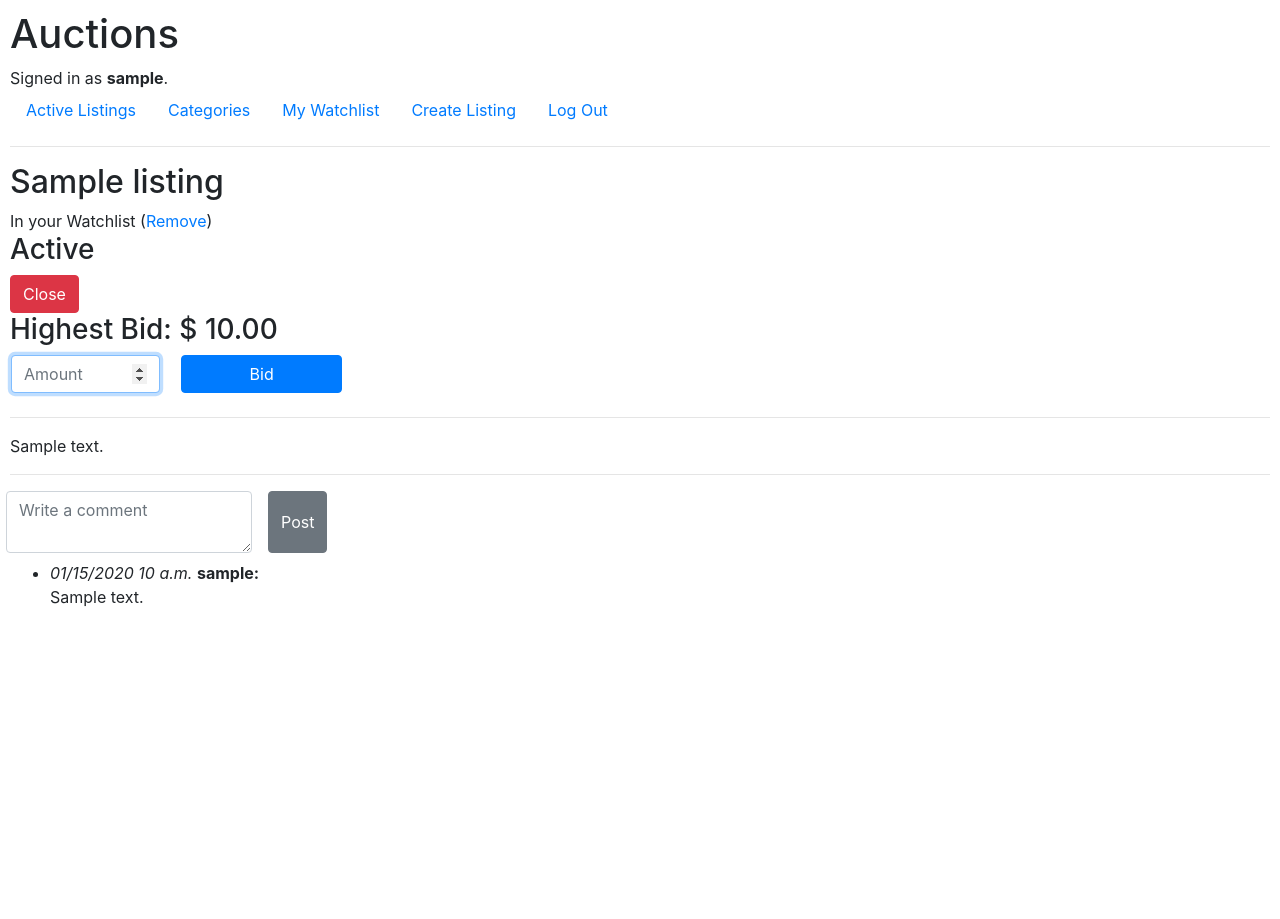
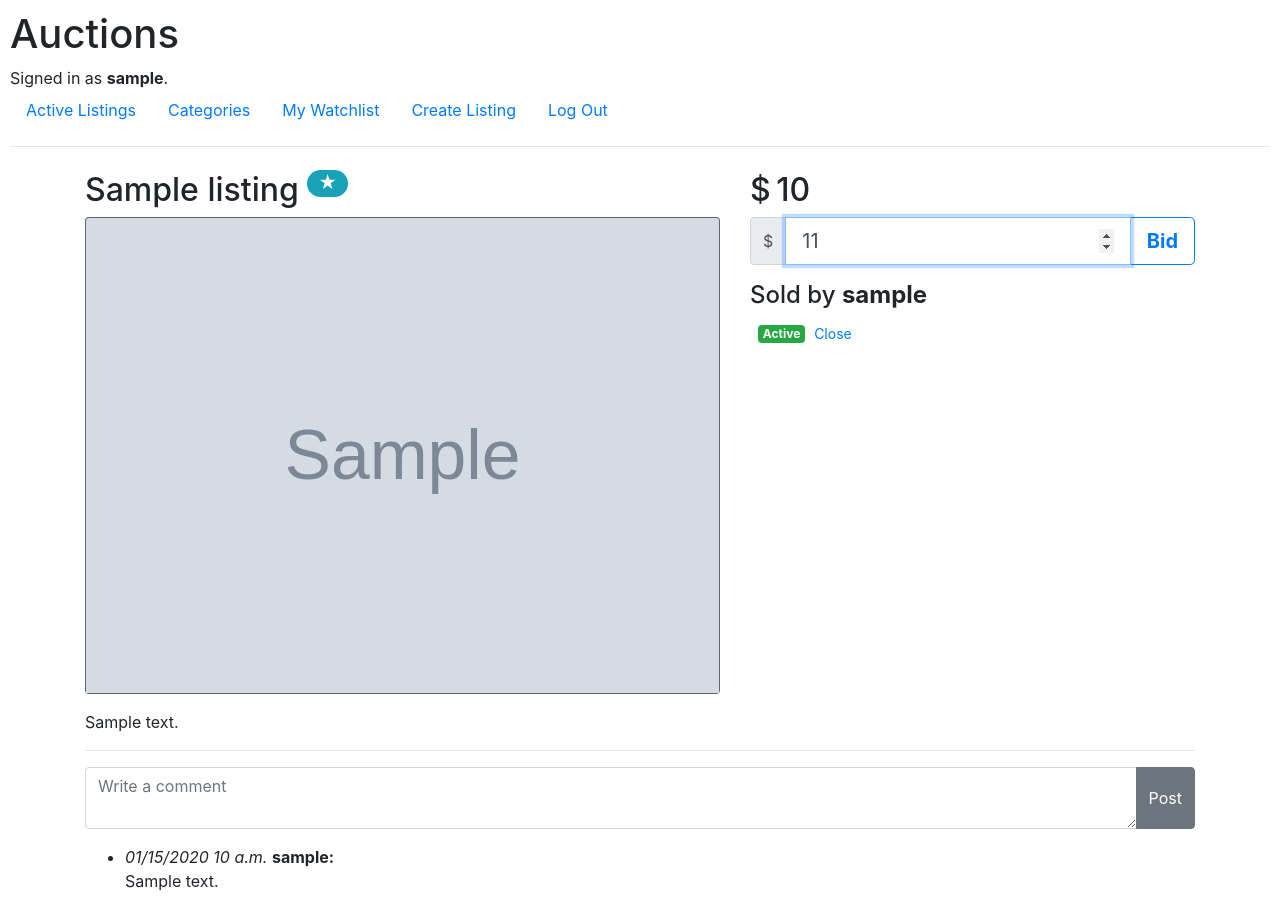
Before and after one commit to mikekurkin/cs50w, a Django app: page /listing/1 in a window 1280 px wide. Before the commit the page ends 607 px from the top, so only its background shows below. Run offline with Django 3.2, Linux system fonts and the light colour scheme; a user stored in the database is signed in; tables that the repository leaves empty hold one stand-in row (values such as "Sample post"); grey boxes marked "Sample" are stand-in pictures; some libraries are stand-ins or nearby versions.

Commit message:
Listing page design

```diff
--- a/auctions/static/auctions/styles.css
+++ b/auctions/static/auctions/styles.css
@@ -9,6 +9,7 @@ a.nav-active {
     cursor: default;
 }
 
-.listing_descr {
-    white-space: pre;
+.listing-image {
+    max-height: 30rem;
+    object-fit: contain;
 }
--- a/auctions/templates/auctions/layout.html
+++ b/auctions/templates/auctions/layout.html
@@ -51,7 +51,9 @@
             {% endif %}
         </ul>
         <hr>
+        <div class="container">
         {% block body %}
         {% endblock %}
+        </div>
     </body>
 </html>
--- a/auctions/templates/auctions/listing.html
+++ b/auctions/templates/auctions/listing.html
@@ -4,75 +4,112 @@
     {% if message %}
         <div>{{ message }}</div>
     {% endif %}
-
-    <h2>
+    <div class="row">
+    <div id="leftpane" class="col-md mb-3">
+    <h2 class="mt-2">
         {{ listing.title }}
+        {% if user.is_authenticated %}
+        {% if listing not in user.watchlist.all %}
+            <sup><a href="{% url 'watch_listing' listing.pk %}" class="badge badge-pill badge-secondary">
+                ☆
+            </a></sup>
+        {% else %}
+            <sup><a href="{% url 'unwatch_listing' listing.pk %}" class="badge badge-pill badge-info">
+                ★
+            </a></sup>
+        {% endif %}
+        {% endif %}
     </h2>
 
-    {% if listing not in user.watchlist.all %}
-        <a href="{% url 'watch_listing' listing.pk %}">Add to Watchlist</a>
-    {% else %}
-        In your Watchlist (<a href="{% url 'unwatch_listing' listing.pk %}">Remove</a>)
-    {% endif %}
+    <div class="card rounded bg-secondary">
+        <img class="card-img-top listing-image"
+             src="{% if listing.image_url is not None %}{{ listing.image_url }}{% endif %}"
+             alt="{% if listing.image_url is None %}No picture :({% endif %}"
+        >
 
+    </div>
 
-    {% if listing.is_active %}
-        <h3>Active</h3>
-        {% if user == listing.seller %}
-            <form action="{% url 'listing_close' listing.pk %}" method="post">
-                {% csrf_token %}
-                <input class="btn btn-danger" type="submit" value="Close">
-            </form>
-        {% endif %}
-    {% else %}
-        <h3>Closed</h3>
-        {% if user == listing.seller %}
-            <p>Won by {{ listing.winner }}</p>
-        {% elif user == listing.winner %}
-            <p>You won!</p>
-        {% endif %}
-    {% endif %}
+    </div>
 
-    <h3>
-        Highest Bid:
-        {% if listing.winning_bid is not None %}
-            $ {{ listing.winning_bid.amount | floatformat:2 }}
-        {% else %}
-            None
-        {% endif %}
-    </h3>
+    <div id="rightpane" class="col-md-5 mb-3">
+    <div class="row align-items-end mt-2">
+            <div class="col-4">
+                <h2>
+                {% if listing.winning_bid is not None %}
+                $&#x202F;{{ listing.winning_bid.amount | floatformat:0 }}
+                {% else %}
+                No bids
+                {% endif %}
+                </h2>
+            </div>
+            <div class="col text-right">
+                {% if listing.winning_bid != listing.st_bid %}
+                <h6 class="text-muted">{{ listing.bids.count | add:-1 }}&nbsp;bid{% if listing.bids.count > 2 %}s, latest{% endif %}
+                by&nbsp;{{ listing.winning_bid.bidder }}
+                </h6>
+                {% endif %}
+            </div>
+
+    </div>
 
     {% if listing.is_active %}
         {% if user.is_authenticated %}
-            <form class="row" action="{% url 'bid_new' listing.pk %}" method="post">
+            <form action="{% url 'bid_new' listing.pk %}" method="post">
                 {% csrf_token %}
-                <div class="form-row">
-                    <div class="form-group mb-2 mx-sm-3 col">
-                        <input autofocus class="form-control" required type="number" step="0.01" name="bid_amount" placeholder="Amount">
+                <div class="input-group mb-3">
+                    <div class="input-group-prepend">
+                        <span class="input-group-text">$</span>
                     </div>
-
-                    <button class="btn btn-primary mb-2 col" type="submit">Bid</button>
+                    <input autofocus class="form-control form-control-lg" required
+                           type="number" step="0.01" name="bid_amount"
+                           value={{ listing.winning_bid.amount | add:1 | floatformat:0 }}
+                    >
+                    <div class="input-group-append">
+                        <button class="btn btn-outline-primary btn-lg" type="submit"><b>Bid</b></button>
+                    </div>
                 </div>
             </form>
         {% else %}
             <i>Log in to make a bid</i>
         {% endif %}
-        <hr>
-    {% endif %}
+        {% endif %}
+        <h4>Sold by <b>{{ listing.seller }}</b></h4>
+
+        {% if listing.is_active %}
+            <div class="row mx-2 align-items-center">
+            <span class="badge badge-success">Active</span>
+            {% if user == listing.seller %}
+                <form action="{% url 'listing_close' listing.pk %}" method="post">
+                    {% csrf_token %}
+                    <button type="submit" class="btn btn-link btn-sm">Close</button>
+                </form>
+            {% endif %}
+            </div>
+        {% else %}
+            <span class="badge badge-secondary">Closed</span>
+            {% if user == listing.winner %}
+                <p><b>You won!</b></p>
+            {% elif user == listing.seller %}
+                <p>Won by <b>{{ listing.winner }}</b></p>
+            {% endif %}
+        {% endif %}
 
 
-    <div class="listing_descr">{{ listing.description }}</div>
-
+    </div>
+    </div>
+    <div id="listing-description">
+        <p>{{ listing.description }}</p>
+    </div>
     <hr>
 
     {% if user.is_authenticated %}
-        <form class="row" action="{% url 'comment_new' listing.pk %}" method="post">
+        <form action="{% url 'comment_new' listing.pk %}" method="post">
             {% csrf_token %}
-            <div class="form-row">
-            <div class="form-group mb-2 mx-sm-3">
-                <textarea class="form-control" required type="text" name="comment_text" placeholder="Write a comment"></textarea>
+            <div class="input-group mb-3">
+            <textarea class="form-control" required type="text" name="comment_text" placeholder="Write a comment"></textarea>
+            <div class="input-group-append">
+                <button class="btn btn-secondary" type="submit">Post</button>
             </div>
-            <button class="btn btn-secondary mb-2" type="submit">Post</button>
             </div>
         </form>
     {% else %}
```
